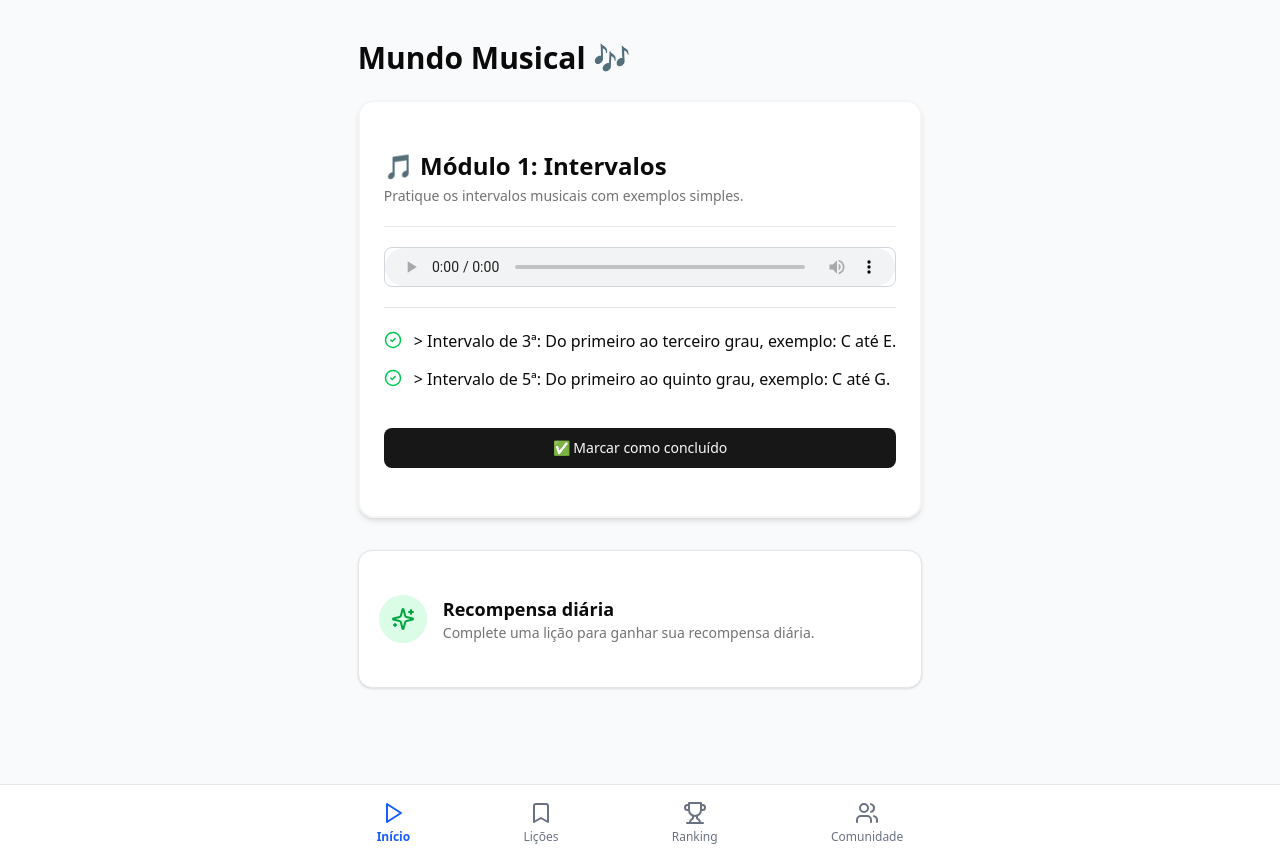
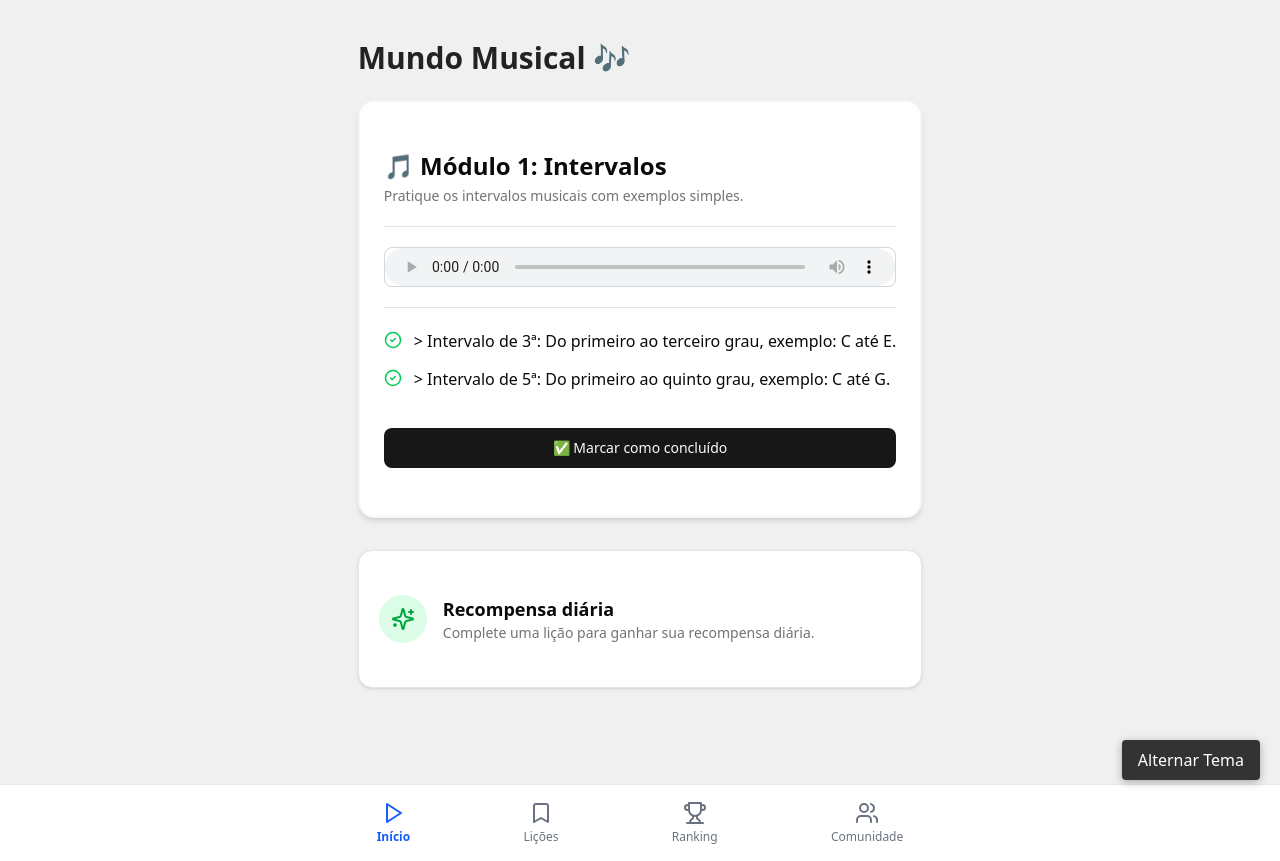
Before and after one commit to UnBArqDsw2025-1-Turma01/2025.1-T01-_G5_MundoMusical_Entrega_03, a React (Vite) app in the folder mundo-musical/: page / in a window 1280 px wide. Built offline with nearby package versions, Linux system fonts and the light colour scheme.

Commit message:
feat: add GoF Observer ThemeSwitcher para troca do tema claro <-> escuro. Relacionado a issue #8

```diff
--- /dev/null
+++ b/mundo-musical/src/components/ThemeSwitcher.tsx
@@ -0,0 +1,33 @@
+import { themeSubject } from "../contexts/ThemeSubject";
+import { useThemeObserver } from "../hooks/useThemeObserver";
+
+export function ThemeSwitcher() {
+  const theme = useThemeObserver();
+
+  return (
+    <div
+      style={{
+        padding: "1rem",
+        backgroundColor: theme === "light" ? "#f0f0f0" : "#222",
+        color: theme === "light" ? "#222" : "#f0f0f0",
+        borderRadius: "8px",
+        textAlign: "center",
+      }}
+    >
+      <p>Tema atual: <strong>{theme}</strong></p>
+      <button
+        onClick={() => themeSubject.toggleTheme()}
+        style={{
+          padding: "0.5rem 1rem",
+          cursor: "pointer",
+          borderRadius: "4px",
+          border: "none",
+          backgroundColor: theme === "light" ? "#333" : "#ddd",
+          color: theme === "light" ? "#fff" : "#333",
+        }}
+      >
+        Alternar Tema
+      </button>
+    </div>
+  );
+}
--- /dev/null
+++ b/mundo-musical/src/contexts/ThemeSubject.ts
@@ -0,0 +1,32 @@
+type Theme = "light" | "dark";
+
+type ThemeObserver = (theme: Theme) => void;
+
+class ThemeSubject {
+  private observers: ThemeObserver[] = [];
+  private currentTheme: Theme = "light";
+
+  subscribe(fn: ThemeObserver) {
+    this.observers.push(fn);
+    fn(this.currentTheme);
+  }
+
+  unsubscribe(fn: ThemeObserver) {
+    this.observers = this.observers.filter(observer => observer !== fn);
+  }
+
+  toggleTheme() {
+    this.currentTheme = this.currentTheme === "light" ? "dark" : "light";
+    this.notify();
+  }
+
+  private notify() {
+    this.observers.forEach(fn => fn(this.currentTheme));
+  }
+
+  getTheme() {
+    return this.currentTheme;
+  }
+}
+
+export const themeSubject = new ThemeSubject();
--- /dev/null
+++ b/mundo-musical/src/hooks/useThemeObserver.ts
@@ -0,0 +1,20 @@
+import { useEffect, useState } from "react";
+import { themeSubject } from "../contexts/ThemeSubject";
+
+export function useThemeObserver() {
+  const [theme, setTheme] = useState(themeSubject.getTheme());
+
+  useEffect(() => {
+    const observer = (newTheme: "light" | "dark") => {
+      setTheme(newTheme);
+    };
+
+    themeSubject.subscribe(observer);
+
+    return () => {
+      themeSubject.unsubscribe(observer);
+    };
+  }, []);
+
+  return theme;
+}
--- a/mundo-musical/src/pages/Home.tsx
+++ b/mundo-musical/src/pages/Home.tsx
@@ -2,15 +2,50 @@ import { LessonView } from "@/components/lesson/LessonView";
 import { DailyReward } from "@/components/rewards/DailyRewards";
 import HomeMenu from "@/components/HomeMenu";
 
+import { themeSubject } from "../contexts/ThemeSubject";
+import { useThemeObserver } from "../hooks/useThemeObserver";
+
+// ... mesmo import e código acima ...
+
 export const Home = () => {
+  const theme = useThemeObserver();
+
   return (
-    <div className="min-h-screen flex flex-col bg-gray-50">
+    <div
+      className="min-h-screen flex flex-col"
+      style={{
+        backgroundColor: theme === "light" ? "#f0f0f0" : "#222",
+        color: theme === "light" ? "#222" : "#f0f0f0",
+        transition: "background-color 0.3s ease, color 0.3s ease",
+      }}
+    >
       <main className="flex-grow max-w-2xl mx-auto px-4 py-10 pb-16">
         <h1 className="text-3xl font-bold mb-6">Mundo Musical 🎶</h1>
         <LessonView />
         <DailyReward />
       </main>
       <HomeMenu />
+
+      {/* {apenas style do botão, a lógica é totalmente feita pelo observer} */}
+      <button
+        onClick={() => themeSubject.toggleTheme()}
+        style={{
+          position: "fixed",
+          bottom: "20px",
+          right: "20px",
+          padding: "0.5rem 1rem",
+          borderRadius: "4px",
+          border: "none",
+          cursor: "pointer",
+          backgroundColor: theme === "light" ? "#333" : "#ddd",
+          color: theme === "light" ? "#fff" : "#333",
+          transition: "background-color 0.3s ease, color 0.3s ease",
+          zIndex: 1000,
+          boxShadow: "0 2px 8px rgba(0,0,0,0.3)",
+        }}
+      >
+        Alternar Tema
+      </button>
     </div>
   );
 };
```
